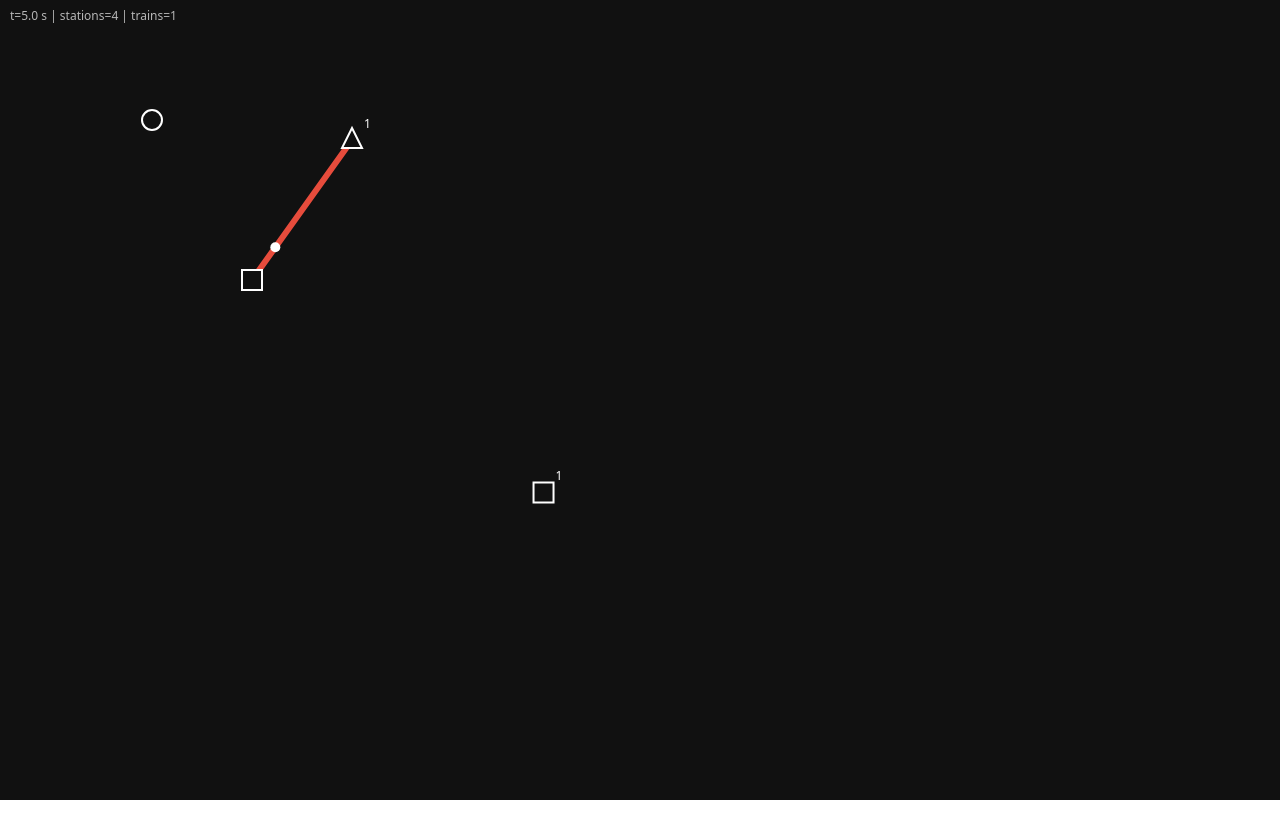
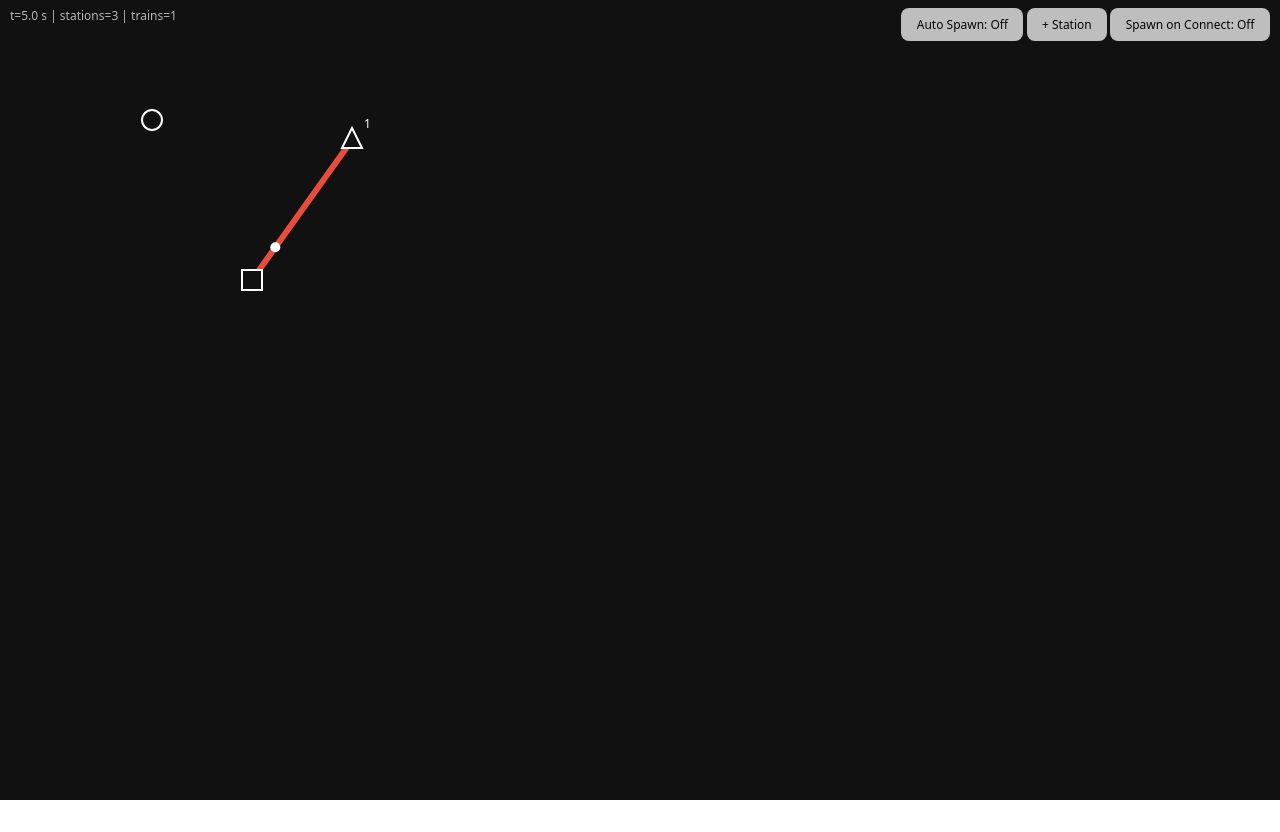
Before and after one commit to wenisy/mini-metro, a website built with Vite: page index.html in a window 1280 px wide. Built offline with nearby package versions, Linux system fonts and the light colour scheme.

Commit message:
feat: disable panning while drawing; add Auto Spawn toggle, Spawn on Connect option, and +Station button in HUD; stop auto-spawn by default

```diff
--- a/index.html
+++ b/index.html
@@ -16,6 +16,11 @@
     <div id="app">
       <canvas id="game"></canvas>
       <div class="overlay" id="hud">Loading…</div>
+      <div class="overlay" style="right: 0; left: auto; text-align: right">
+        <button id="toggle-auto" style="font-size:12px">Auto Spawn: Off</button>
+        <button id="spawn-one" style="font-size:12px">+ Station</button>
+        <button id="spawn-on-connect" style="font-size:12px">Spawn on Connect: Off</button>
+      </div>
     </div>
     <script type="module" src="/src/main.ts"></script>
   </body>
--- a/src/main.ts
+++ b/src/main.ts
@@ -39,6 +39,8 @@ const state = {
   stations: [] as Station[],
   lines: [] as Line[],
   trains: [] as Train[],
+  autoSpawnEnabled: false,
+  spawnOnConnect: false,
 }
 
 // interaction state for line drawing
@@ -97,6 +99,7 @@ function hitTestStation(p: Vec2): Station | null {
   return best
 }
 function maybeSpawnStations(dt: number) {
+  if (!state.autoSpawnEnabled) return
   spawnTimer += dt
   const interval = clamp(3 - state.time*0.02, 1, 3) // faster over time
   if (spawnTimer >= interval) {
@@ -225,6 +228,7 @@ function setupInput(canvas: HTMLCanvasElement, camera: Camera) {
   let pointers: Map<number, Vec2> = new Map()
 
   function onPointerDown(e: PointerEvent) {
+    e.preventDefault()
     pointers.set(e.pointerId, { x: e.clientX, y: e.clientY })
     canvas.setPointerCapture(e.pointerId)
     if (pointers.size === 1) {
@@ -235,6 +239,14 @@ function setupInput(canvas: HTMLCanvasElement, camera: Camera) {
         const target = s ?? nearestStationWithin(world, 20)
         if (target && target.id !== interaction.drawingFrom.id) {
           addLine('#3498db', interaction.drawingFrom, target)
+          if (state.spawnOnConnect) {
+            // spawn a new station near mid point
+            const a = interaction.drawingFrom.pos
+            const b = target.pos
+            const mid = { x: (a.x+b.x)/2 + (Math.random()-0.5)*40, y: (a.y+b.y)/2 + (Math.random()-0.5)*40 }
+            const shapes: Station['shape'][] = ['circle','triangle','square']
+            addStation(mid, shapes[Math.floor(Math.random()*3)])
+          }
         }
         interaction.drawingFrom = null
         interaction.previewTo = null
@@ -245,7 +257,6 @@ function setupInput(canvas: HTMLCanvasElement, camera: Camera) {
           interaction.drawingFrom = s
           interaction.previewTo = { ...s.pos }
           isPanning = false
-          return
           return
         } else if (!s) {
           // Start panning if not tapping a station
@@ -265,6 +276,8 @@ function setupInput(canvas: HTMLCanvasElement, camera: Camera) {
         const world = camera.toWorld({ x: e.clientX, y: e.clientY })
         const snapped = nearestStationWithin(world, 20)
         interaction.previewTo = snapped ? { ...snapped.pos } : world
+        // Prevent panning while drawing
+        return
       } else if (isPanning && prev) {
         const dx = e.clientX - prev.x
         const dy = e.clientY - prev.y
@@ -318,6 +331,7 @@ function setupInput(canvas: HTMLCanvasElement, camera: Camera) {
   }, { passive: false })
 }
 
+
 function main() {
   const canvas = document.getElementById('game') as HTMLCanvasElement
   const hud = document.getElementById('hud') as HTMLDivElement
@@ -336,6 +350,26 @@ function main() {
     render(ctx, camera, canvas)
     hud.textContent = `t=${state.time.toFixed(1)} s | stations=${state.stations.length} | trains=${state.trains.length}`
     requestAnimationFrame(frame)
+  // UI buttons
+  const btnAuto = document.getElementById('toggle-auto') as HTMLButtonElement
+  const btnSpawn = document.getElementById('spawn-one') as HTMLButtonElement
+  const btnOnConnect = document.getElementById('spawn-on-connect') as HTMLButtonElement
+  if (btnAuto && btnSpawn && btnOnConnect) {
+    const updateLabels = ()=>{
+      btnAuto.textContent = `Auto Spawn: ${state.autoSpawnEnabled? 'On':'Off'}`
+      btnOnConnect.textContent = `Spawn on Connect: ${state.spawnOnConnect? 'On':'Off'}`
+    }
+    btnAuto.onclick = ()=> { state.autoSpawnEnabled = !state.autoSpawnEnabled; updateLabels() }
+    btnOnConnect.onclick = ()=> { state.spawnOnConnect = !state.spawnOnConnect; updateLabels() }
+    btnSpawn.onclick = ()=> {
+      const pos = { x: camera.pos.x + (Math.random()*0.6+0.2)* ( canvas.width / camera.scale ),
+                    y: camera.pos.y + (Math.random()*0.6+0.2)* ( canvas.height / camera.scale ) }
+      const shapes: Station['shape'][] = ['circle','triangle','square']
+      addStation(pos, shapes[Math.floor(Math.random()*3)])
+    }
+    updateLabels()
+  }
+
   }
   requestAnimationFrame(frame)
 }
```
